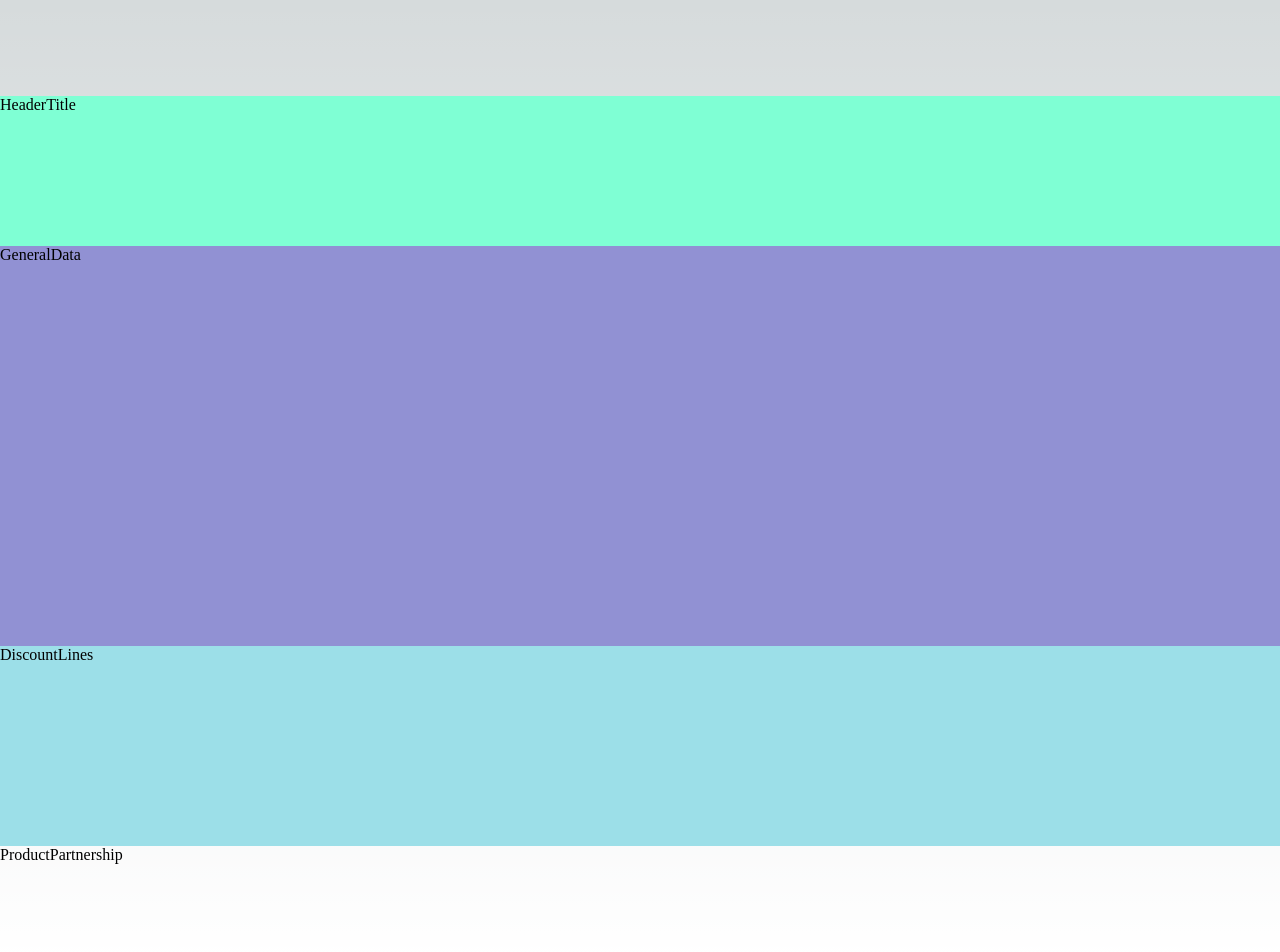
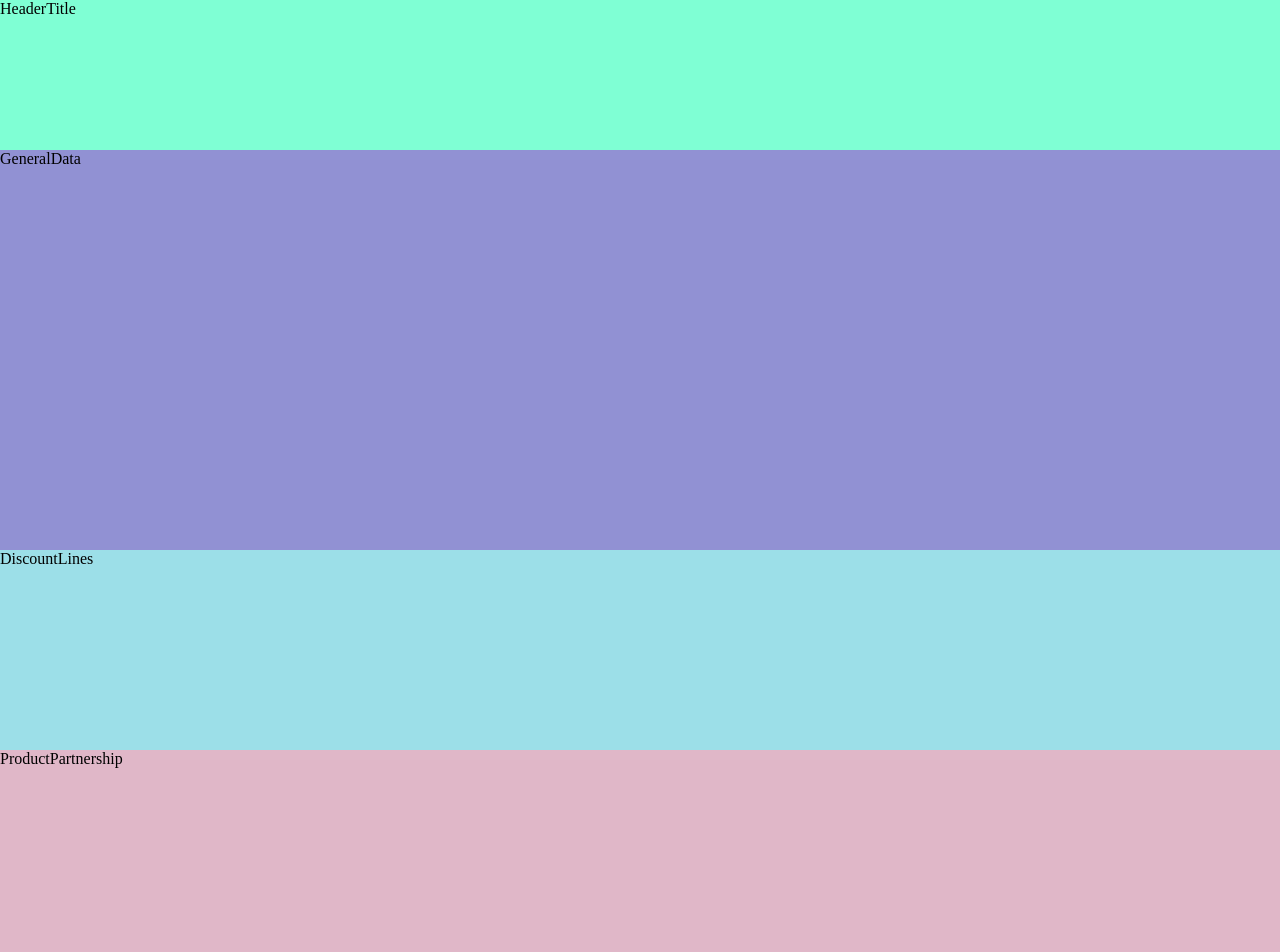
Before and after one commit to Aluonam/FormBasedOn, a Next.js app: page / in a window 1280 px wide. Shown: the top 952 px of the page. Built offline with nearby package versions, Linux system fonts and the light colour scheme.

Commit message:
feat: show productPartnership

```diff
--- a/components/productPartnership/ProductPartnership.jsx
+++ b/components/productPartnership/ProductPartnership.jsx
@@ -3,7 +3,7 @@ import style from './ProductPartnership.module.css'
 
 const ProductPartnership = () => {
   return (
-    <div>ProductPartnership</div>
+    <div className={style.partnershipContainer}>ProductPartnership</div>
   )
 }
 
--- a/components/productPartnership/ProductPartnership.module.css
+++ b/components/productPartnership/ProductPartnership.module.css
@@ -0,0 +1,6 @@
+
+.partnershipContainer{
+    width: 100vw;
+    height: 800px;
+    background-color: rgb(224, 183, 200);
+}
--- a/styles/Home.module.css
+++ b/styles/Home.module.css
@@ -1,8 +1,8 @@
 .main {
   display: flex;
   flex-direction: column;
-  justify-content: center;
-  align-items: center;
-  padding: 6rem;
+  /* justify-content: center; */
+  /* align-items: center; */
+  /* padding: 6rem; */
   min-height: 100vh;
 }
```
